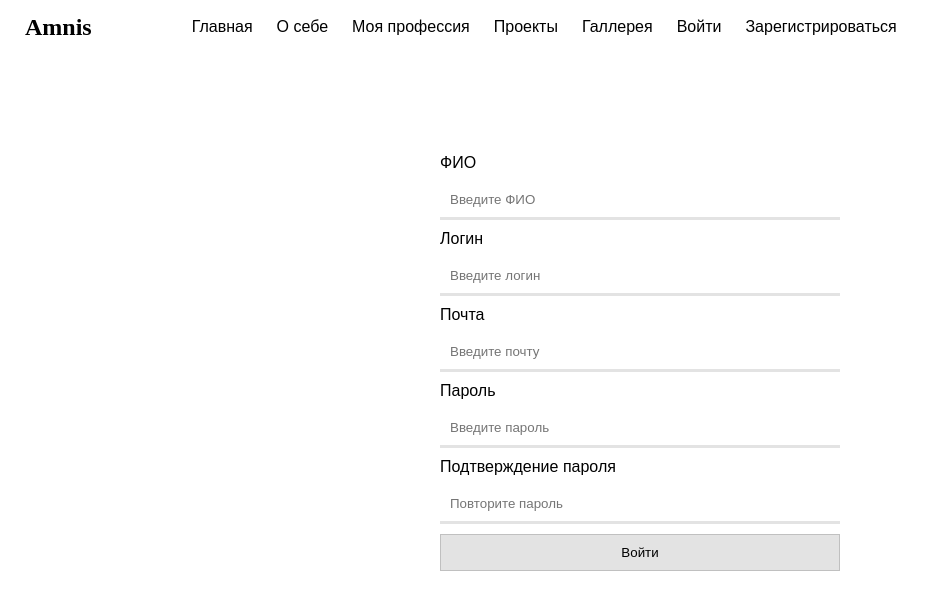
After one commit to Internet-programming-labs/Lab2, a PHP site: page /sign_up.php in a window 1280 px wide. The commit adds this page. Shown: the top 610 px of the page, without its empty margins (0-933 px from the left). Run offline with PHP 8.4, Linux system fonts and the light colour scheme.

Commit message:
Added sing up menu

```diff
--- /dev/null
+++ b/Styles/sign_in.css
@@ -0,0 +1,47 @@
+.html
+{
+    box-sizing: border-box;
+}
+
+*, *:before, *:after
+{
+    box-sizing: inherit;
+}
+
+.sing_in_form_container
+{
+    position: relative;
+    display:flex;
+    justify-content: center;
+    top: 100px;
+}
+
+.sing_in_form
+{
+    font-family: sans-serif;
+    display: flex;
+    flex-direction: column;
+    width: 400px;
+}
+
+.sing_in_form input
+{
+    margin: 10px 0;
+    padding: 10px;
+    border: unset;
+    border-bottom: 3px solid #e3e3e3;
+    outline: 0;
+}
+
+.sing_in_form button
+{
+    padding: 10px;
+    background-color: #e3e3e3;
+    border: 1px solid silver;
+    cursor: pointer;
+}
+
+.sing_in_form button:hover
+{
+    background-color: #c4c4c4;
+}
--- a/gallery.php
+++ b/gallery.php
@@ -5,7 +5,6 @@
     <meta name="viewport"
           content="width=device-width, user-scalable=no, initial-scale=1.0, maximum-scale=1.0, minimum-scale=1.0">
     <meta http-equiv="X-UA-Compatible" content="ie=edge">
-    <link rel = "stylesheet" href = "Styles/header.css">
     <link rel = "stylesheet" href = "Styles/gallery.css">
     <title>Галлерея</title>
 </head>
--- a/header.php
+++ b/header.php
@@ -1,6 +1,7 @@
 
 
 <header class = "header">
+    <link rel = "stylesheet" href = "Styles/header.css">
     <div class = "header_content">
         <a class = "logo">Amnis</a>
         <nav class = "navigation">
@@ -10,6 +11,8 @@
                 <li><a href="for_tests.php"> Моя профессия</a></li>
                 <li><a href="projects.php"> Проекты</a></li>
                 <li><a href="gallery.php"> Галлерея</a></li>
+                <li><a href="sign_in.php"> Войти</a></li>
+                <li><a href="sign_up.php"> Зарегистрироваться</a></li>
             </ul>
         </nav>
     </div>
--- /dev/null
+++ b/sign_up.php
@@ -0,0 +1,30 @@
+<!doctype html>
+<html lang="en">
+<head>
+    <meta charset="UTF-8">
+    <meta name="viewport"
+          content="width=device-width, user-scalable=no, initial-scale=1.0, maximum-scale=1.0, minimum-scale=1.0">
+    <meta http-equiv="X-UA-Compatible" content="ie=edge">
+    <link rel = "stylesheet" href = "Styles/sign_in.css">
+    <title>Регистрация</title>
+</head>
+<body>
+<?php require "header.php";?>
+
+<div class = "sing_in_form_container">
+    <form class = "sing_in_form" action = "" method = "">
+        <label>ФИО</label>
+        <input type = "text" placeholder = "Введите ФИО">
+        <label>Логин</label>
+        <input type = "text" placeholder = "Введите логин">
+        <label>Почта</label>
+        <input type = "email" placeholder = "Введите почту">
+        <label>Пароль</label>
+        <input type = "password" placeholder = "Введите пароль">
+        <label>Подтверждение пароля</label>
+        <input type = "password" placeholder = "Повторите пароль">
+        <button>Войти</button>
+    </form>
+</div>
+</body>
+</html>
```
Also changed, not shown: sign_in.php (added, +24 -0 lines).
